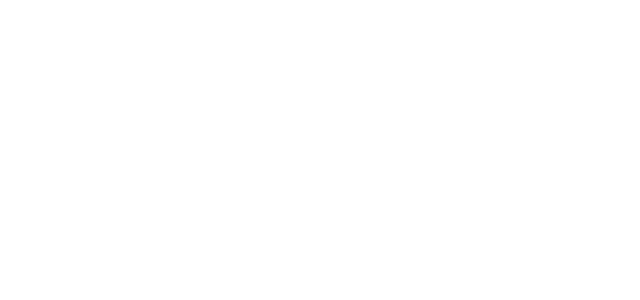
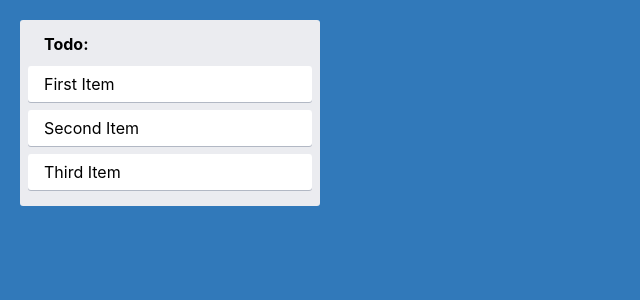
Before and after one commit to gomez-fernando/trello-light, a React (Create React App) app: page / in a window 1280 px wide. Shown: the top 300 px of the page, without its empty margins (0-640 px from the left). Built offline with nearby package versions, Linux system fonts and the light colour scheme.

Commit message:
Create first cards

```diff
--- a/package.json
+++ b/package.json
@@ -10,9 +10,11 @@
     "@types/node": "^16.11.47",
     "@types/react": "^18.0.15",
     "@types/react-dom": "^18.0.6",
+    "@types/styled-components": "^5.1.25",
     "react": "^18.2.0",
     "react-dom": "^18.2.0",
     "react-scripts": "5.0.1",
+    "styled-components": "^5.3.5",
     "typescript": "^4.7.4",
     "web-vitals": "^2.1.4"
   },
--- a/src/App.tsx
+++ b/src/App.tsx
@@ -1,4 +1,12 @@
+import { AppContainer, CardContainer, ColumnContainer, ColumnTitle } from "./styles";
 
 export const App = () => {
-  return null;
+  return <AppContainer>
+      <ColumnContainer>
+        <ColumnTitle>Todo:</ColumnTitle>
+        <CardContainer>First Item</CardContainer>
+        <CardContainer>Second Item</CardContainer>
+        <CardContainer>Third Item</CardContainer>
+      </ColumnContainer>
+    </AppContainer>
 };
--- /dev/null
+++ b/src/styles.ts
@@ -0,0 +1,36 @@
+import styled from "styled-components";
+
+export const AppContainer = styled.div`
+  align-items: flex-start;
+  background-color: #3179ba;
+  display: flex;
+  flex-direction: row;
+  height: 100%;
+  padding: 20px;
+  width: 100%;
+`;
+
+export const ColumnContainer = styled.div`
+  background-color: #ebecf0;
+  width: 300px;
+  min-height: 40px;
+  margin-right: 20px;
+  border-radius: 3px;
+  padding: 8px 8px;
+  flex-grow: 0;
+`;
+
+export const ColumnTitle = styled.div`
+  padding: 6px 16px 12px;
+  font-weight: bold;
+`;
+
+export const CardContainer = styled.div`
+  background-color: #fff;
+  cursor: pointer;
+  margin-bottom: 0.5rem;
+  padding: 0.5rem 1rem;
+  max-width: 300px;
+  border-radius: 3px;
+  box-shadow: #091e4240 0px 1px 0px 0px;
+`;
```
Also changed, not shown: 1 other file (tests, documents, lock files or other folders).
